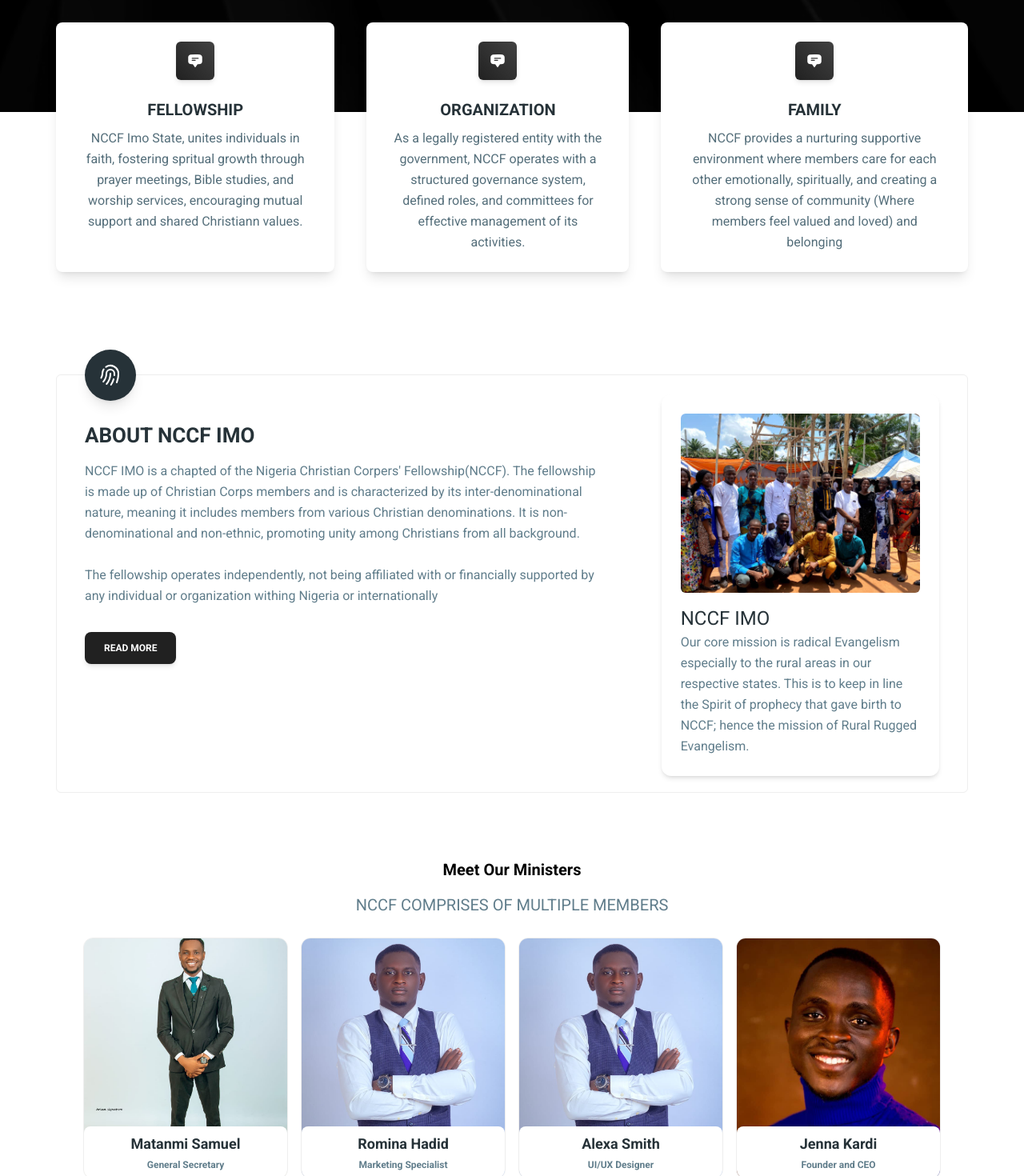
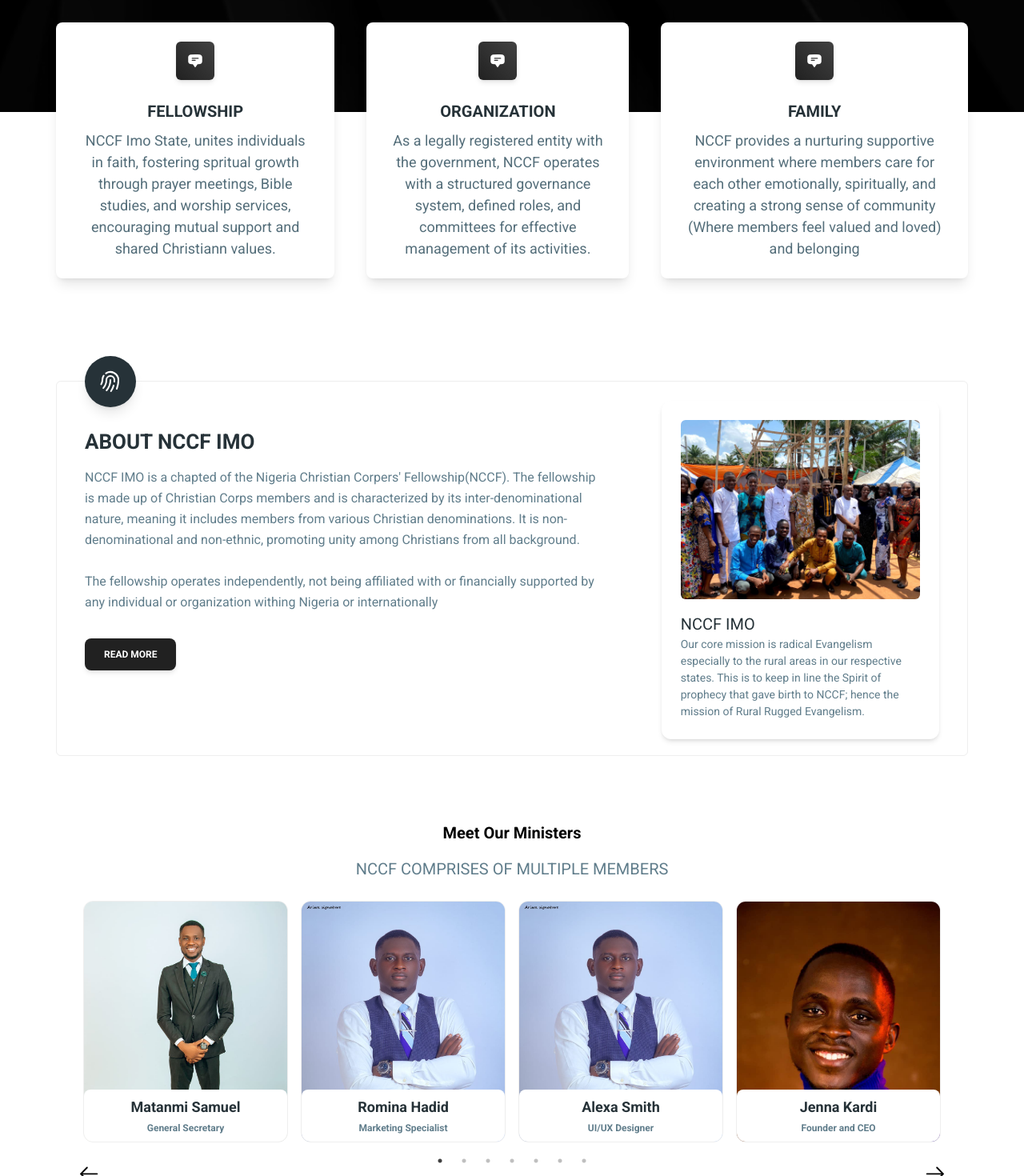
Before and after one commit to sofelaisrael/NCCFIMO, a React (Vite) app: page /home in a window 1280 px wide. Shown: the part 660-2130 px from the top of the page at 80% size. Built offline with nearby package versions, Linux system fonts and the light colour scheme.

Commit message:
small changes

```diff
--- a/src/pages/home.jsx
+++ b/src/pages/home.jsx
@@ -168,8 +168,8 @@ export function Home() {
                     />
                   </div>
                   <div className="mt-4">
-                    <Typography variant="h4" color="blue-gray" className="font-normal">NCCF IMO</Typography>
-                    <Typography className="font-normal text-blue-gray-500">
+                    <Typography variant="h4" color="blue-gray" className="font-normal text-[18px] md:text-[20px]">NCCF IMO</Typography>
+                    <Typography className="font-normal text-blue-gray-500 text-[14px]">
                       Our core mission is radical Evangelism especially to the rural areas in our respective states.
                       This is to keep in line the Spirit of prophecy that gave birth to NCCF; hence the mission of Rural Rugged Evangelism.
                     </Typography>
@@ -211,7 +211,7 @@ export function Home() {
       {/* team */}
       <section className="w-full flex justify-center pt-20 pb-16">
         <div className=" mx-auto w-[85%]">
-          <PageTitle section="Meet Our Ministers" heading="">
+          <PageTitle section="Meet Our Ministers" heading="" className='text-[14px]'>
             NCCF COMPRISES OF MULTIPLE MEMBERS
           </PageTitle>
           <div className="mt-4">
@@ -245,7 +245,7 @@ export function Home() {
       {/* testimonials */}
       <section className="pt-10 pb-30">
         <div className=" mx-auto w-[85%]">
-          <PageTitle section="Testimonials" heading="">
+          <PageTitle section="Testimonials" className='text-[14px]' heading="">
             Testimonies shared by our past members
           </PageTitle>
           <Slider ref={sliderRef2} {...settings2}>
--- a/src/widgets/cards/feature-card.jsx
+++ b/src/widgets/cards/feature-card.jsx
@@ -18,10 +18,10 @@ export function FeatureCard({ color, icon, title, description }) {
         >
           {icon}
         </IconButton>
-        <Typography variant="h5" className="mb-2" color="blue-gray">
+        <Typography variant="h5" className="mb-2 text-[18px] md:text-[20px]" color="blue-gray">
           {title}
         </Typography>
-        <Typography className="font-normal text-blue-gray-600">
+        <Typography className="font-normal text-blue-gray-600 text-[14px] md:text-[18px]">
           {description}
         </Typography>
       </CardBody>
--- a/src/widgets/cards/team-card.jsx
+++ b/src/widgets/cards/team-card.jsx
@@ -9,7 +9,7 @@ export function TeamCard({ img, name, position, School, SOO, No }) {
         alt={name}
         size=""
         variant="round"
-        className="h-[300px] shadow-lg shadow-gray-500/25 object-cover"
+        className="h-[300px] shadow-lg shadow-gray-500/25 object-top object-cover"
       />
 
 
--- a/src/widgets/layout/footer.jsx
+++ b/src/widgets/layout/footer.jsx
@@ -10,10 +10,10 @@ export function Footer({ title, description, socials, menus, copyright }) {
         <div className="flex flex-wrap pt-6 text-center lg:text-left">
           <div className="w-full px-4 lg:w-6/12">
             <Typography variant="h4" className="mb-4" color="blue-gray">
-              {title}
+              NCCFIMO
             </Typography>
             <Typography className="font-normal text-blue-gray-500 lg:w-2/5">
-              {description}
+            The fellowship operates independently, not being affiliated with or financially supported by any individual
             </Typography>
             <div className="mx-auto mt-6 mb-8 flex justify-center gap-2 md:mb-0 lg:justify-start">
               {socials.map(({ color, name, path }) => (
```
